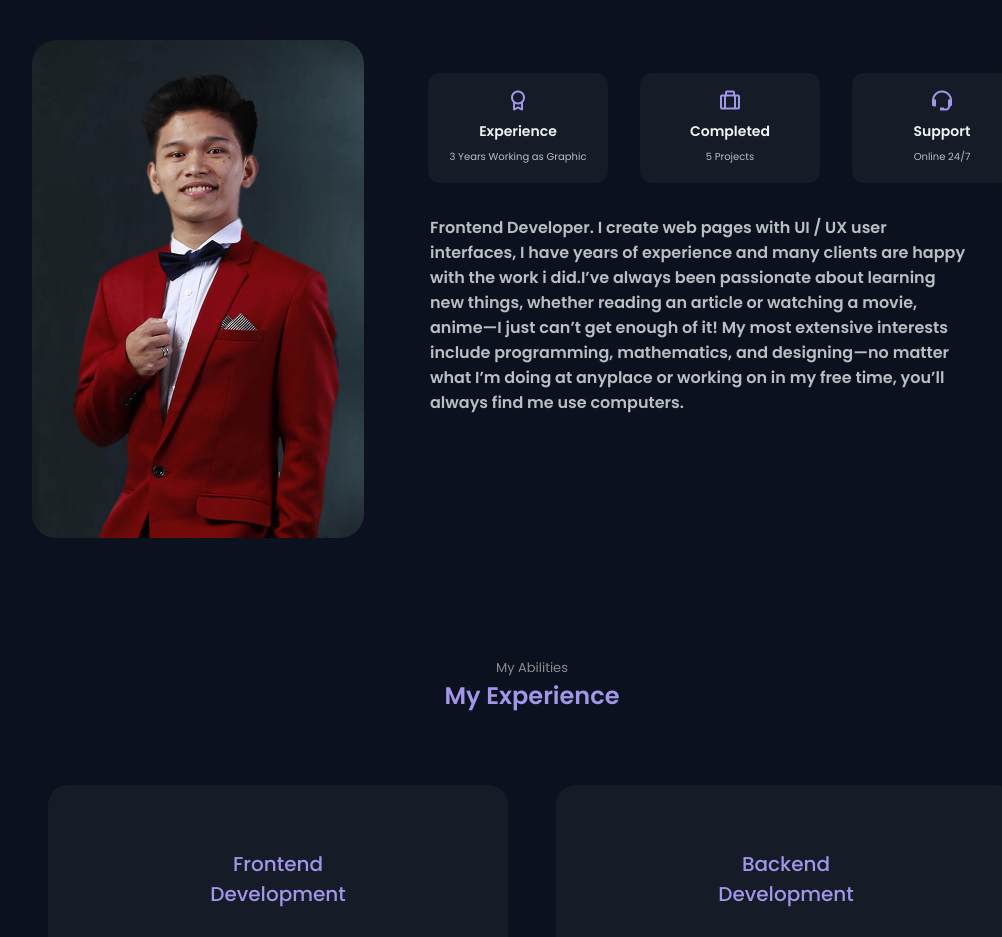
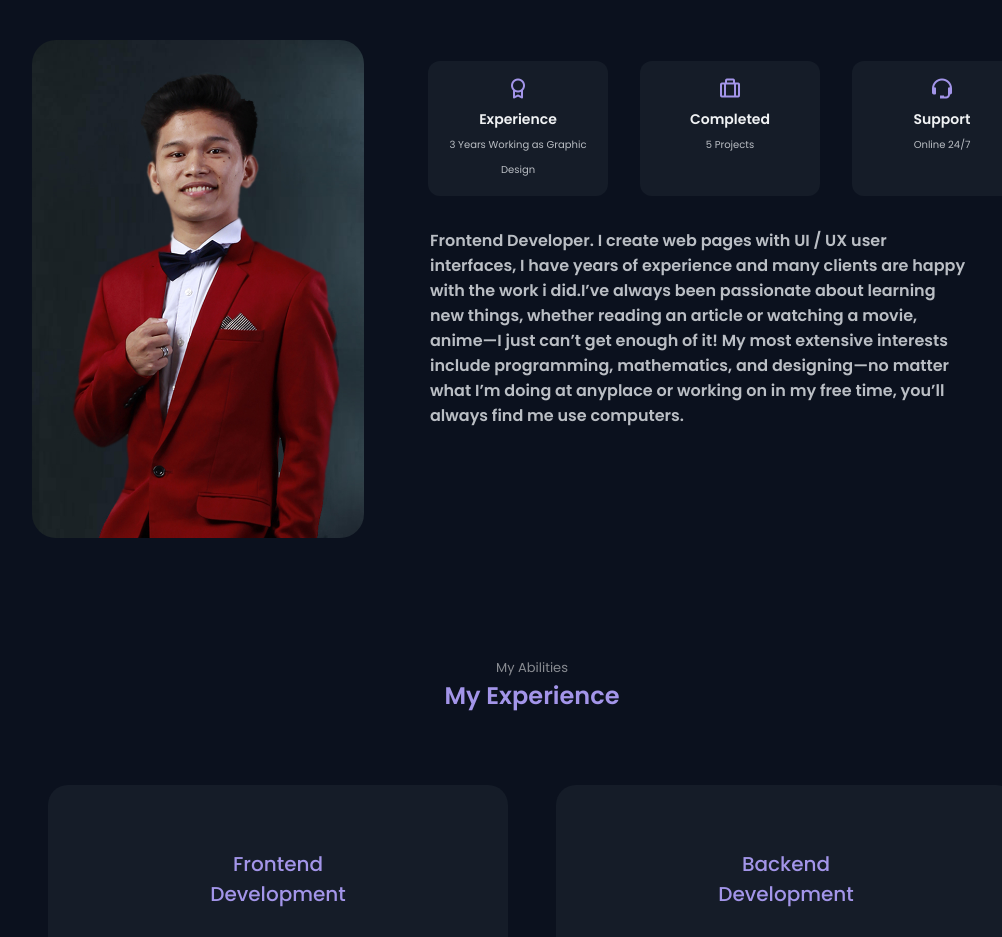
Before and after one commit to jimperez406/Portfolio, a plain HTML site: page index.html in a window 1280 px wide. Shown: the part 1220-2157 px from the top of the page, without its empty margins (108-1110 px from the left). Drawn offline with nearby package versions, Linux system fonts and the light colour scheme.

Commit message:
Update index.html

```diff
--- a/index.html
+++ b/index.html
@@ -138,7 +138,7 @@
                         <div class="about__box">
                             <i class='bx bx-award about__icon'></i>
                             <h3 class="about__title">Experience</h3>
-                            <span class="about__subtitle">3 Years Working as Graphic</span>
+                            <span class="about__subtitle">3 Years Working as Graphic Design</span>
                         </div>
                         <div class="about__box">
                             <i class='bx bx-briefcase-alt about__icon'></i>
```
